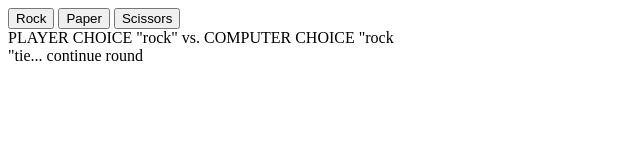
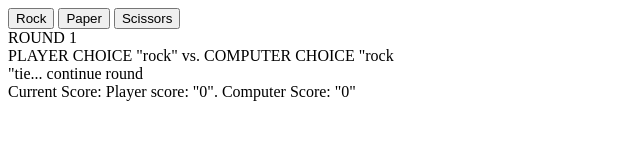
Before and after one commit to dadams091/rock-paper-scissors, a plain HTML site: page index.html in a window 1280 px wide. Both pictures are taken after a click on the button "Rock". Shown: the whole page, without its empty margins (0-640 px from the left). Drawn offline with Linux system fonts and the light colour scheme.

Commit message:
rps branch finished

```diff
--- a/index.html
+++ b/index.html
@@ -33,6 +33,7 @@
 
     let computerScore = 0;
     let playerScore = 0;
+    let round = 1;
 
 
     // Generate random number between 0 and 1 (exclusive)
@@ -56,6 +57,8 @@
     }
 
     function playRound(computerChoice, playerChoice) {
+        if (playerScore < 5 && computerScore < 5) {
+            results.innerHTML += `ROUND ${round}<br>`;
             results.innerHTML += `PLAYER CHOICE "${playerChoice}" vs. COMPUTER CHOICE "${computerChoice}<br>"`;
             if (computerChoice === playerChoice) {
                 results.innerHTML += "tie... continue round<br>";
@@ -65,73 +68,21 @@
             (computerChoice === "scissors" && playerChoice === "paper")) {
                 computerScore++;
                 results.innerHTML += "---computer wins---<br>";
+                round++;
             }
             else {
                 playerScore++;
                 results.innerHTML += "---player wins---<br>";
+                round++;
+            }
+
+            results.innerHTML += `Current Score: Player score: "${playerScore}". Computer Score: "${computerScore}" <br><br>`;
+
+            if (playerScore === 5 || computerScore === 5) {
+                results.innerHTML += "GAME OVER<br>";
             }
         }
-
-    // tracks player and computer score
-    // function playGame() {
-
-    //     let playerScore = 0;
-    //     let computerScore = 0;
-
-    //     // determines round outcome
-    //     // if tied, play again
-    //     function playRound(computerChoice, playerChoice) {
-    //             results.textContent = `PLAYER CHOICE "${playerChoice}" vs. COMPUTER CHOICE "${computerChoice}"`;
-    //             if (computerChoice === playerChoice) {
-    //                 console.log("tie... continue round\n");
-    //                 playRound(getComputerChoice(), getPlayerChoice());
-    //             }
-    //             else if ((computerChoice === "paper" && playerChoice === "rock") ||
-    //             (computerChoice === "rock" && playerChoice === "scissors") ||
-    //             (computerChoice === "scissors" && playerChoice === "paper")) {
-    //                 computerScore++;
-    //                 console.log("---computer wins---");
-    //             }
-    //             else {
-    //                 playerScore++;
-    //                 console.log("---player wins---");
-    //             }
-    //         }
-
-    //     // for loop to run number of rounds based on argument
-    //     //     specification in fucntion call
-    //     for (let i = 1; ; i++) {
-    //         console.log("Round: " + i);
-    //         playRound(getComputerChoice(), getPlayerChoice());
-    //         console.log("Player score: " + playerScore);
-    //         console.log("Computer score: " + computerScore + "\n ");
-    //     }
-
-    //     console.log("End of Game");
-    //     (playerScore > computerScore) ? console.log("PLAYER WINS! CONGRATS!") :
-    //     console.log("COMPUTER WINS! YOU SUCK!");
-    // }
-
-    //playGame();
-    // Player enters their choice of rock/paper/scissors into prompt
-// input is case insensitive
-// function getPlayerChoice()
-// {
-//     const choice = prompt("Enter your choice: ");
-//     if (choice.toLowerCase() === "rock") {
-//         return "rock";
-//     }
-//     else if (choice.toLowerCase() === "paper") {
-//         return "paper";
-//     }
-//     else if (choice.toLowerCase() === "scissors") {
-//         return "scissors";
-//     }
-//     else {
-//         console.log("invalid choice... try again");
-//         return getPlayerChoice();
-//     }
-// }
+    }
 
     </script>
 
```
Lines whose indentation alone changed are shown as unchanged.
